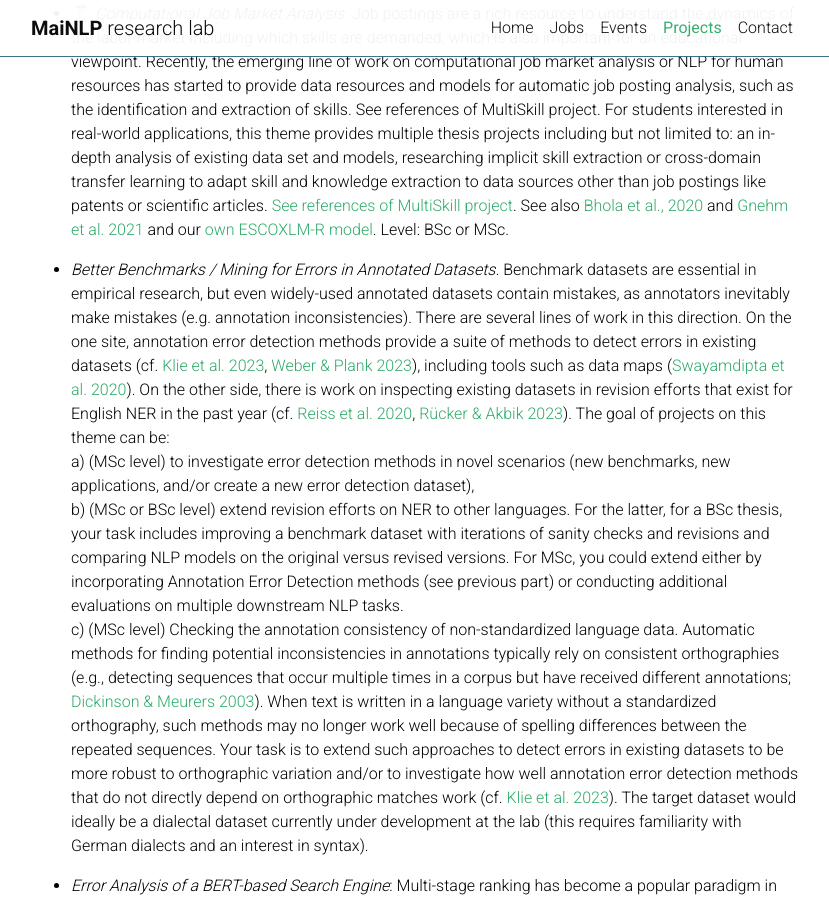
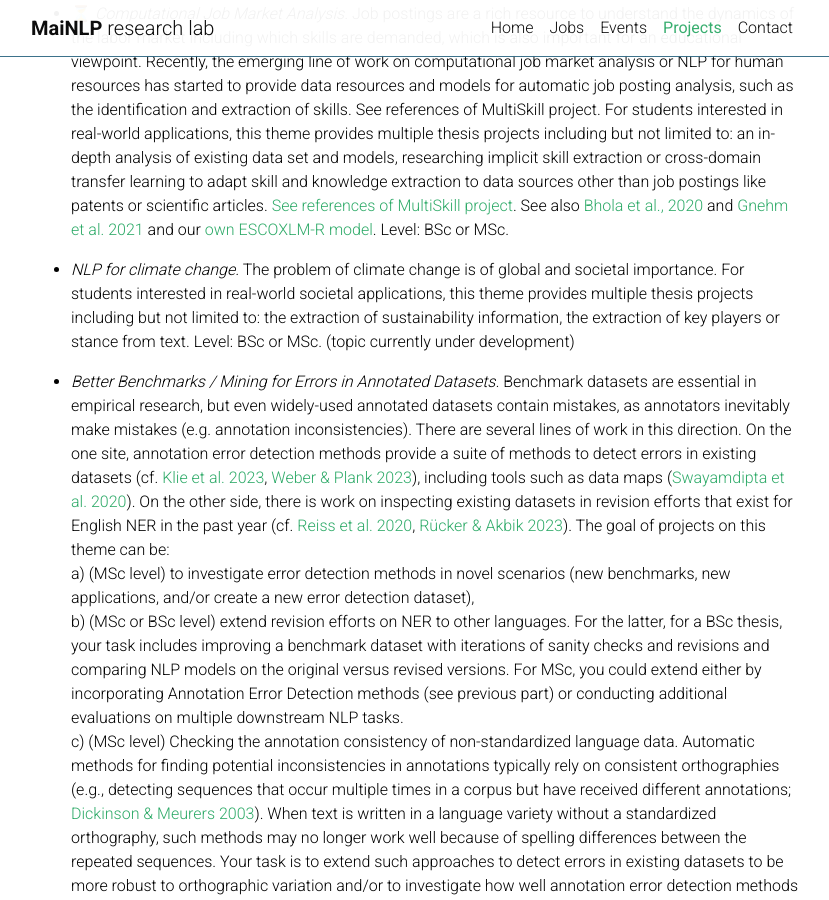
Before and after one commit to mainlp/mainlp.github.io, a Jekyll site: the page built from _pages/projects.md, in a window 1280 px wide and 900 px high, scrolled down 4989 px. Shown: the whole window, without its empty margins (224-1053 px from the left). Built offline with Jekyll 4.4.1, drawn with Linux system fonts in a browser that asks for light colours; emoji names are drawn with the system emoji font; comment, search, counter and statistics services are not loaded; a style sheet for code colours, icons or effects is not loaded.

Commit message:
Update projects.md, add quick draft of NLP for cc

```diff
--- a/_pages/projects.md
+++ b/_pages/projects.md
@@ -137,6 +137,8 @@ MSc/BSc thesis research vectors:
 
 - :hourglass_flowing_sand: *Computational Job Market Analysis.* Job postings are a rich resource to understand the dynamics of the labor market including which skills are demanded, which is also important for an educational viewpoint. Recently, the emerging line of work on computational job market analysis or NLP for human resources has started to provide data resources and models for automatic job posting analysis, such as the identification and extraction of skills. See references of MultiSkill project. For students interested in real-world applications, this theme provides multiple thesis projects including but not limited to: an in-depth analysis of existing data set and models, researching implicit skill extraction or cross-domain transfer learning to adapt skill and knowledge extraction to data sources other than job postings like patents or scientific articles. [See references of MultiSkill project](#multiskill). See also [Bhola et al., 2020](https://aclanthology.org/2020.coling-main.513.pdf) and [Gnehm et al. 2021](https://www.zora.uzh.ch/id/eprint/230653/1/2022.nlpcss_1.2.pdf) and our [own ESCOXLM-R model](https://aclanthology.org/2023.acl-long.662.pdf). Level: BSc or MSc.
 
+- *NLP for climate change.* The problem of climate change is of global and societal importance. For students interested in real-world societal applications, this theme provides multiple thesis projects including but not limited to: the extraction of sustainability information, the extraction of key players or stance from text. Level: BSc or MSc. (topic currently under development)
+
 - *Better Benchmarks / Mining for Errors in Annotated Datasets.* Benchmark datasets are essential in empirical research, but even widely-used annotated datasets contain mistakes, as annotators inevitably make mistakes (e.g. annotation inconsistencies). There are several lines of work in this direction. On the one site, annotation error detection methods provide a suite of methods to detect errors in existing datasets (cf. [Klie et al. 2023](https://direct.mit.edu/coli/article/49/1/157/113280/Annotation-Error-Detection-Analyzing-the-Past-and), [Weber & Plank 2023](https://aclanthology.org/2023.findings-acl.562/)), including tools such as data maps ([Swayamdipta et al. 2020](https://aclanthology.org/people/s/swabha-swayamdipta/)). On the other side, there is work on inspecting existing datasets in revision efforts that exist for English NER in the past year (cf. [Reiss et al. 2020](https://aclanthology.org/2020.conll-1.16/), [Rücker & Akbik 2023](https://aclanthology.org/2023.emnlp-main.533.pdf)). The goal of projects on this theme can be:<br/>
 a) (MSc level) to investigate error detection methods in novel scenarios (new benchmarks, new applications, and/or create a new error detection dataset), <br/>
 b) (MSc or BSc level) extend revision efforts on NER to other languages. For the latter, for a BSc thesis, your task includes improving a benchmark dataset with iterations of sanity checks and revisions and comparing NLP models on the original versus revised versions. For MSc, you could extend either by incorporating Annotation Error Detection methods (see previous part) or conducting additional evaluations on multiple downstream NLP tasks. <br/>
```
